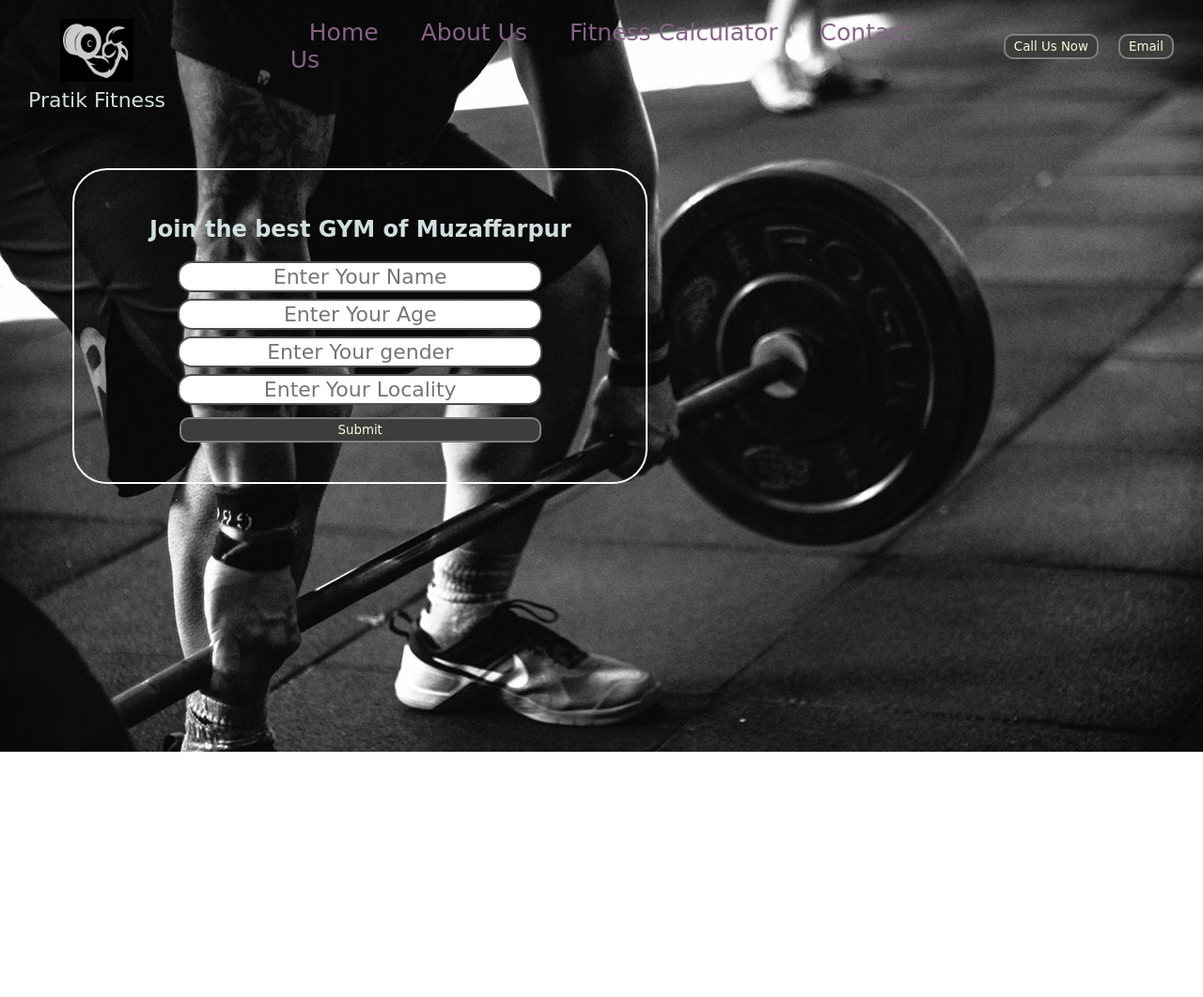
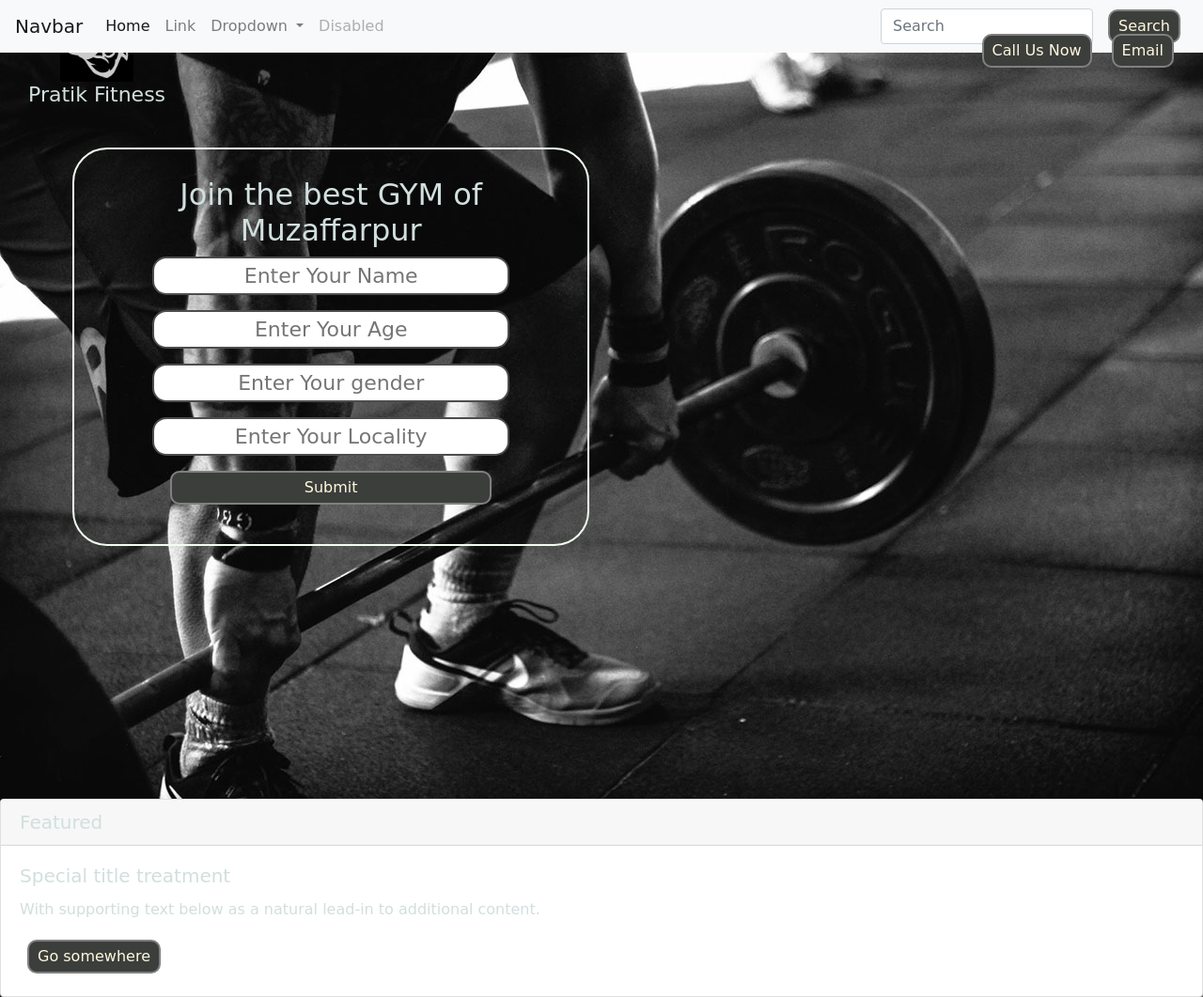
Before and after one commit to Akash123-coder/gymjs, a plain HTML site: page index.html in a window 1280 px wide. Shown: the whole page at 94% size. Before the commit the page ends 800 px from the top, so only its background shows below. Drawn offline with nearby package versions, Linux system fonts and the light colour scheme; a web font is replaced by a local one.

Commit message:
big fix of nav bar

```diff
--- a/css/style.css
+++ b/css/style.css
@@ -0,0 +1,15 @@
+.body {
+
+    background: url(image/image1.jpg);
+    color: rgb(147, 156, 156);
+
+}
+.btn {
+
+    background-color: rgb(60, 62, 60);
+    color: rgb(199, 195, 181);
+
+    border: 2px solid gray;
+    border-radius: 10px;
+    cursor: pointer;
+}
--- a/index.html
+++ b/index.html
@@ -7,7 +7,8 @@
     <title>Pratik Fitness</title>
 </head>
 <link href='https://fonts.googleapis.com/css?family=Baloo Bhai' rel='stylesheet'>
-<link rel="stylesheet" href="css/style.css">
+<link rel="stylesheet" href="./css/style.css">
+<link rel="stylesheet" href="https://maxcdn.bootstrapcdn.com/bootstrap/4.0.0/css/bootstrap.min.css" integrity="sha384-Gn5384xqQ1aoWXA+058RXPxPg6fy4IWvTNh0E263XmFcJlSAwiGgFAW/dAiS6JXm" crossorigin="anonymous">
 <style>
     /* CSs reset */
 
@@ -132,18 +133,41 @@
 
         </div>
         <!-- mid box for nav bar -->
-        <div class="mid">
-            <div class="nav">
-                <ul>
-                    <li><a href="#" class="active">Home</a></li>
-                    <li><a href="#">About Us</a></li>
-                    <li><a href="#">Fitness Calculator</a></li>
-                    <li><a href="#">Contact Us</a></li>
-                </ul>
+        <nav class="navbar navbar-expand-lg navbar-light bg-light">
+            <a class="navbar-brand" href="#">Navbar</a>
+            <button class="navbar-toggler" type="button" data-toggle="collapse" data-target="#navbarSupportedContent" aria-controls="navbarSupportedContent" aria-expanded="false" aria-label="Toggle navigation">
+              <span class="navbar-toggler-icon"></span>
+            </button>
 
+            <div class="collapse navbar-collapse" id="navbarSupportedContent">
+              <ul class="navbar-nav mr-auto">
+                <li class="nav-item active">
+                  <a class="nav-link" href="#">Home <span class="sr-only">(current)</span></a>
+                </li>
+                <li class="nav-item">
+                  <a class="nav-link" href="#">Link</a>
+                </li>
+                <li class="nav-item dropdown">
+                  <a class="nav-link dropdown-toggle" href="#" id="navbarDropdown" role="button" data-toggle="dropdown" aria-haspopup="true" aria-expanded="false">
+                    Dropdown
+                  </a>
+                  <div class="dropdown-menu" aria-labelledby="navbarDropdown">
+                    <a class="dropdown-item" href="#">Action</a>
+                    <a class="dropdown-item" href="#">Another action</a>
+                    <div class="dropdown-divider"></div>
+                    <a class="dropdown-item" href="#">Something else here</a>
+                  </div>
+                </li>
+                <li class="nav-item">
+                  <a class="nav-link disabled" href="#">Disabled</a>
+                </li>
+              </ul>
+              <form class="form-inline my-2 my-lg-0">
+                <input class="form-control mr-sm-2" type="search" placeholder="Search" aria-label="Search">
+                <button class="btn btn-outline-success my-2 my-sm-0" type="submit">Search</button>
+              </form>
             </div>
-
-        </div>
+          </nav>
         <!-- right box for button -->
         <div class="right">
             <button class="btn">Call Us Now</button>
@@ -171,6 +195,19 @@
 
     </div>
 
+    <br>
+    <br> <br> <br> <br> <br> <br>
+
+
+    <div class="card">
+        <h5 class="card-header">Featured</h5>
+        <div class="card-body">
+          <h5 class="card-title">Special title treatment</h5>
+          <p class="card-text">With supporting text below as a natural lead-in to additional content.</p>
+          <a href="#" class="btn btn-primary">Go somewhere</a>
+        </div>
+      </div>
+
 </body>
 
 </html>
```
